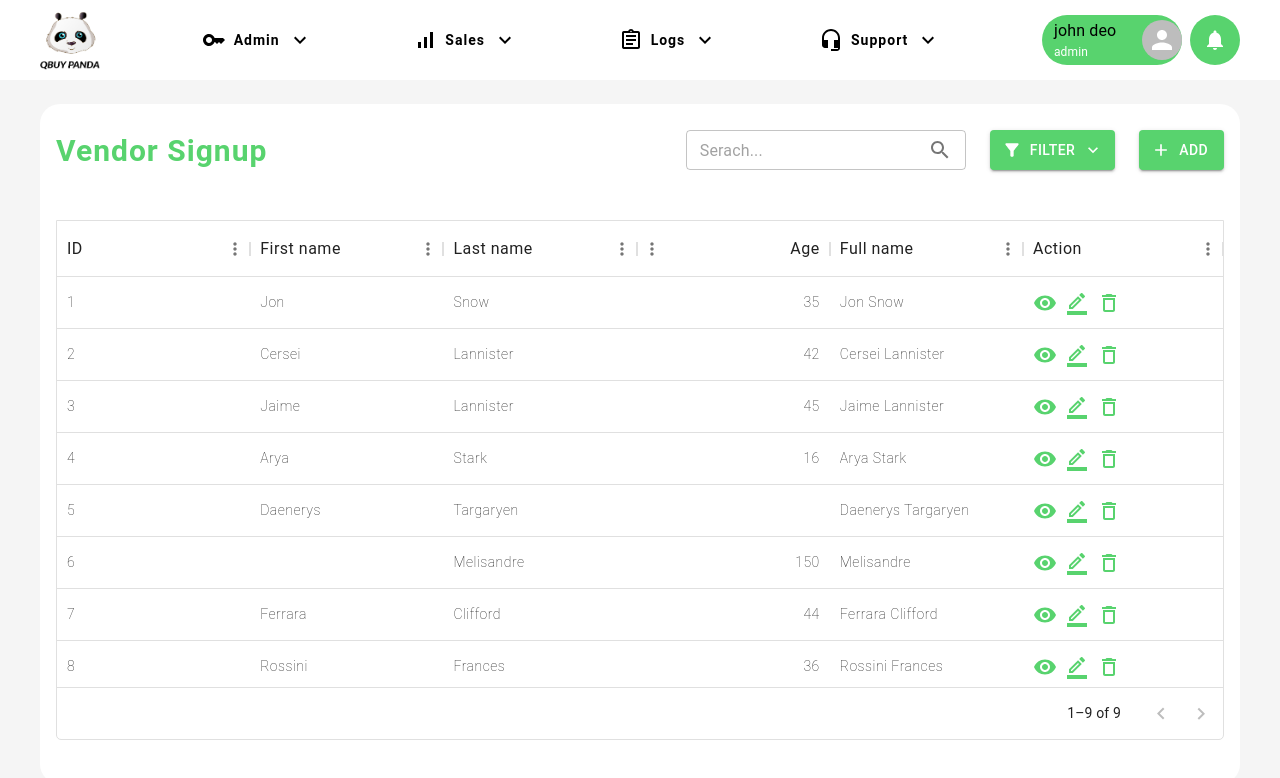
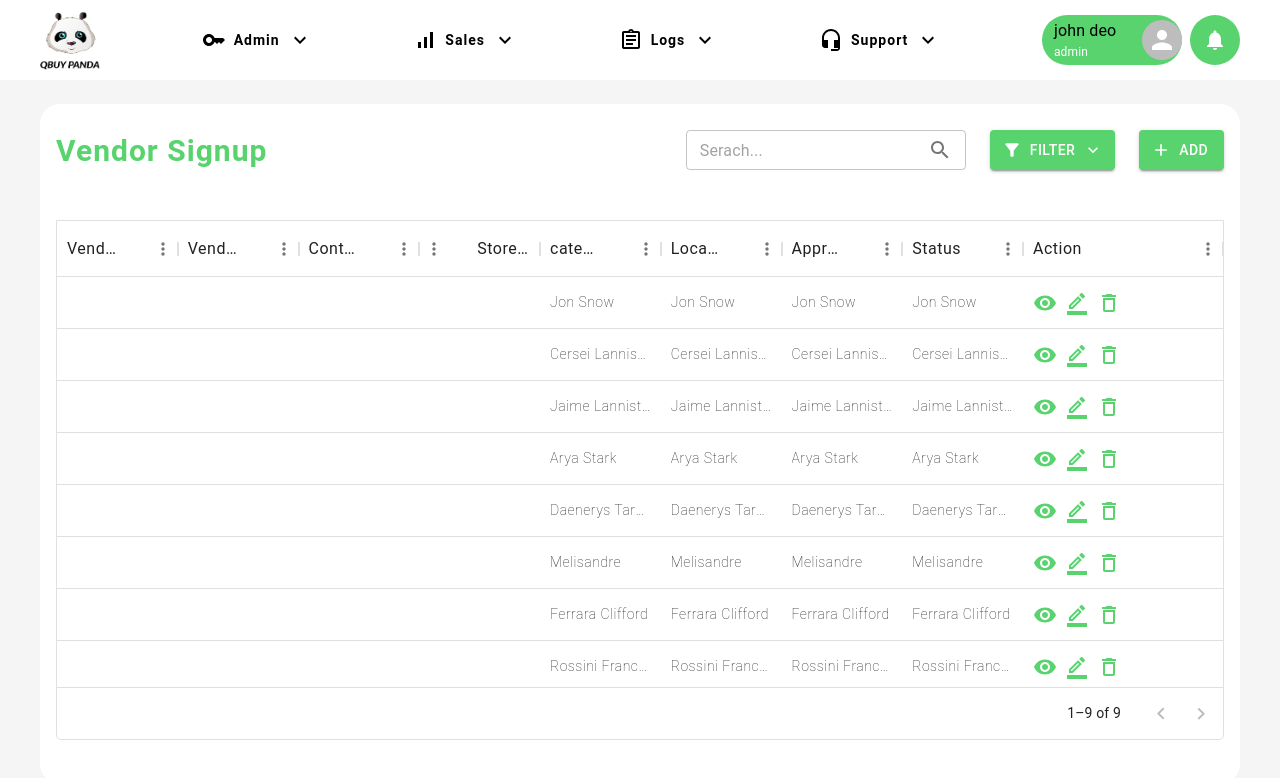
Before and after one commit to ginilmathew/QbuyAdmin, a Next.js app: page /vendor in a window 1280 px wide. Shown: the top 778 px of the page. Built offline with nearby package versions, Linux system fonts and the light colour scheme.

Commit message:
'update'

```diff
--- a/src/pages/vendor/index.tsx
+++ b/src/pages/vendor/index.tsx
@@ -13,31 +13,50 @@ const VendorSignup = () => {
     const router = useRouter();
 
     const columns: GridColDef[] = [
-        { field: 'id', headerName: 'ID', flex: 1, },
+        { field: ' Vendor ID', headerName: 'Vendor ID', flex: 1, },
         {
-            field: 'firstName',
-            headerName: 'First name',
+            field: 'Vendor Name',
+            headerName: 'Vendor Name',
             flex: 1,
             editable: true,
         },
         {
-            field: 'lastName',
-            headerName: 'Last name',
+            field: 'Contact No',
+            headerName: 'Contact No.',
             flex: 1,
             editable: true,
         },
         {
-            field: 'age',
-            headerName: 'Age',
+            field: 'Store Name',
+            headerName: 'Store Name',
             type: 'number',
             flex: 1,
-            editable: true,
+
         },
         {
-            field: 'fullName',
-            headerName: 'Full name',
-            description: 'This column has a value getter and is not sortable.',
-            sortable: false,
+            field: 'Category',
+            headerName: 'category',
+            flex: 1,
+            valueGetter: (params: GridValueGetterParams) =>
+                `${params.row.firstName || ''} ${params.row.lastName || ''}`,
+        },
+        {
+            field: 'Location',
+            headerName: 'Location',
+            flex: 1,
+            valueGetter: (params: GridValueGetterParams) =>
+                `${params.row.firstName || ''} ${params.row.lastName || ''}`,
+        },
+        {
+            field: 'Approval Status',
+            headerName: 'Approval Status',
+            flex: 1,
+            valueGetter: (params: GridValueGetterParams) =>
+                `${params.row.firstName || ''} ${params.row.lastName || ''}`,
+        },
+        {
+            field: 'Status',
+            headerName: 'Status',
             flex: 1,
             valueGetter: (params: GridValueGetterParams) =>
                 `${params.row.firstName || ''} ${params.row.lastName || ''}`,
```
Also changed, not shown: src/pages/category/index.tsx (+6 -18 lines).
